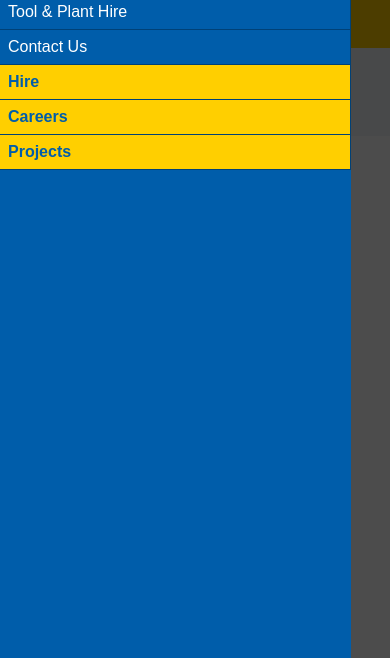
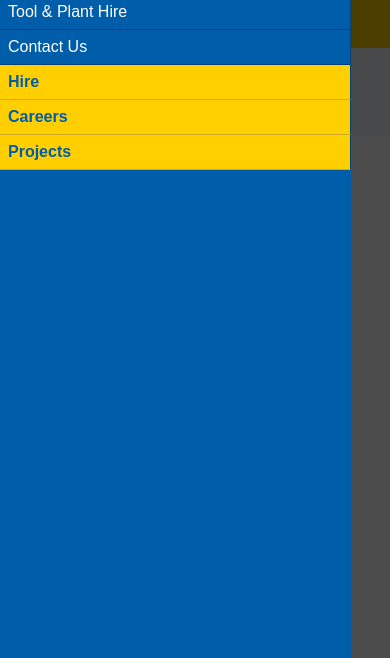
Before and after one commit to hghazni/header-task, a website: page index.html in a window 390 px wide. Both pictures are taken after a click on the link "Menu". Shown: the part 186-844 px from the top of the page. Drawn offline with Linux system fonts and the light colour scheme.

Commit message:
amends border colour in dropdown menus

```diff
--- a/css/components/mob-menu.css
+++ b/css/components/mob-menu.css
@@ -131,6 +131,7 @@
 
 /* bottom list */
 .mobile-menu__list.secondary { background-color: var(--secondary); }
+.mobile-menu__list.secondary li { border-bottom: solid 1px rgba(107, 106, 106, 0.37);}
 .mobile-menu__list.secondary a {
     text-decoration: none;
     font-weight: 600;
```
Also changed, not shown: 1 other file.
